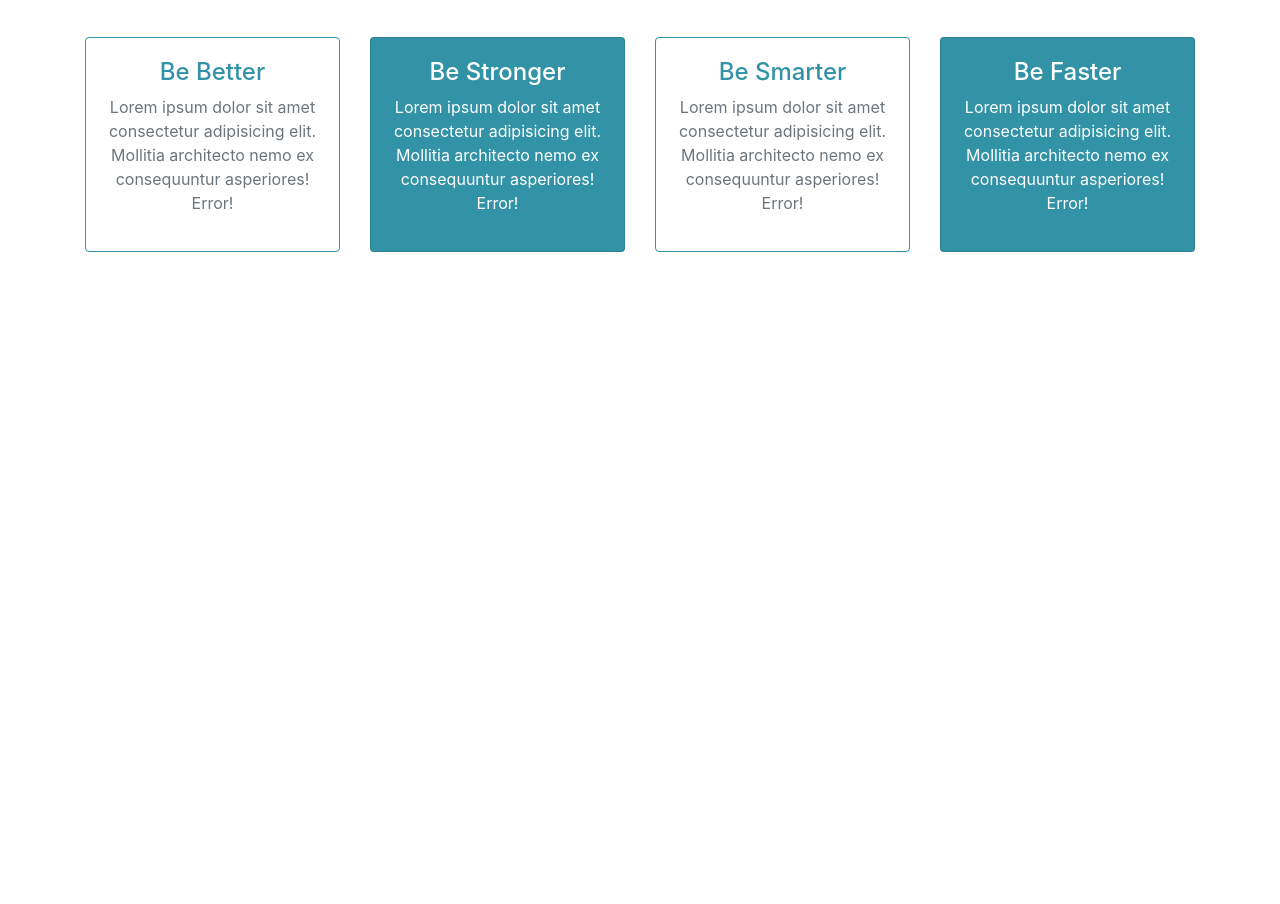
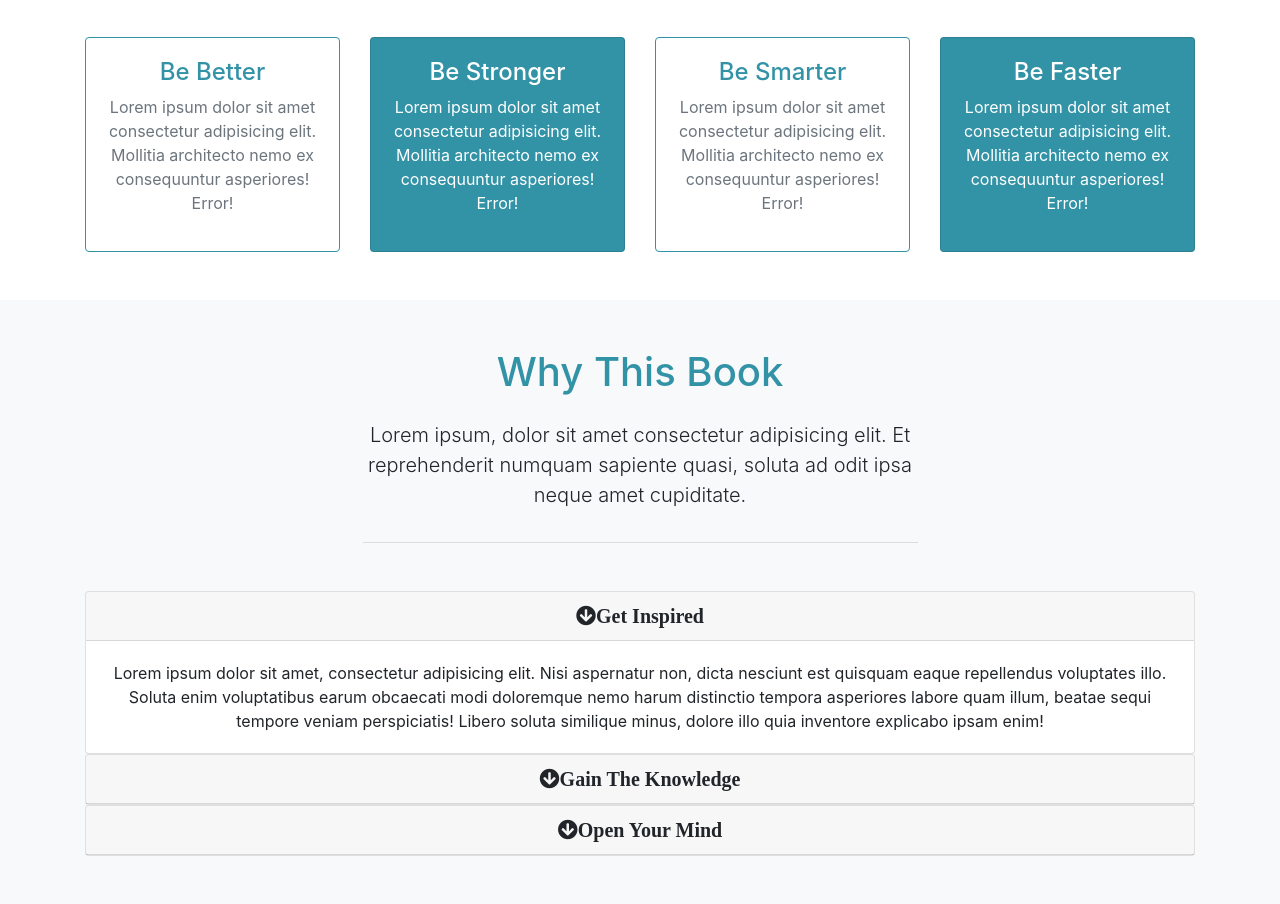
Before and after one commit to KristinaChausheva/Mizuxe, a plain HTML site: page index.html in a window 1280 px wide. Shown: the part 857-1761 px from the top of the page. Before the commit the page ends 1157 px from the top, so only its background shows below. Drawn offline with nearby package versions, Linux system fonts and the light colour scheme.

Commit message:
about section

```diff
--- a/index.html
+++ b/index.html
@@ -13,7 +13,7 @@
 
 <body>
 
-<nav class="navbar navbar-expand-md navbar-light fixed-top py-4">
+<nav class="navbar navbar-expand-md navbar-light fixed-top py-4 ">
     <div class="container">
         <a href="#home" class="navbad-brand">
             <img src="img/mlogo.png" width="50" height="50" alt="">
@@ -124,6 +124,62 @@
     </div>
 </section>
 
+<!-- ABOUT-->
+
+<section id="abput" class="py-5 text-center bg-light">
+    <div class="container">
+        <div class="row">
+            <div class="col">
+                <div class="info-header mb-5">
+                    <h1 class="text-primary pb-3">Why This Book</h1>
+                    <p class="lead pb-3">Lorem ipsum, dolor sit amet consectetur adipisicing elit. Et reprehenderit numquam sapiente quasi, soluta ad odit ipsa neque amet cupiditate.</p>
+                </div>
+                <div id="accordion" class="">
+
+                    <div class="card">
+                        <div class="card-header">
+                            <h5 class="mb-0">
+                                <div href="#collapse1" data-toggle="collapse" data-parent="#accordion">
+                                    <i class="fa fa-arrow-circle-down">Get Inspired</i>
+                                </div>
+                            </h5>
+                        </div>
+                        <div id="collapse1" class="collapse show">
+                            <div class="card-body">Lorem ipsum dolor sit amet, consectetur adipisicing elit. Nisi aspernatur non, dicta nesciunt est quisquam eaque repellendus voluptates illo. Soluta enim voluptatibus earum obcaecati modi doloremque nemo harum distinctio tempora asperiores labore quam illum, beatae sequi tempore veniam perspiciatis! Libero soluta similique minus, dolore illo quia inventore explicabo ipsam enim!</div>
+                        </div>
+                    </div>
+
+                    <div class="card">
+                        <div class="card-header">
+                            <h5 class="mb-0">
+                                <div href="#collapse2" data-toggle="collapse" data-parent="#accordion">
+                                    <i class="fa fa-arrow-circle-down">Gain The Knowledge</i>
+                                </div>
+                            </h5>
+                        </div>
+                        <div id="collapse2" class="collapse">
+                            <div class="card-body">Lorem ipsum dolor sit amet, consectetur adipisicing elit. Nisi aspernatur non, dicta nesciunt est quisquam eaque repellendus voluptates illo. Soluta enim voluptatibus earum obcaecati modi doloremque nemo harum distinctio tempora asperiores labore quam illum, beatae sequi tempore veniam perspiciatis! Libero soluta similique minus, dolore illo quia inventore explicabo ipsam enim!</div>
+                        </div>
+                    </div>
+
+                    <div class="card">
+                        <div class="card-header">
+                            <h5 class="mb-0">
+                                <div href="#collapse3" data-toggle="collapse" data-parent="#accordion">
+                                    <i class="fa fa-arrow-circle-down">Open Your Mind</i>
+                                </div>
+                            </h5>
+                        </div>
+                        <div id="collapse3" class="collapse">
+                            <div class="card-body">Lorem ipsum dolor sit amet, consectetur adipisicing elit. Nisi aspernatur non, dicta nesciunt est quisquam eaque repellendus voluptates illo. Soluta enim voluptatibus earum obcaecati modi doloremque nemo harum distinctio tempora asperiores labore quam illum, beatae sequi tempore veniam perspiciatis! Libero soluta similique minus, dolore illo quia inventore explicabo ipsam enim!</div>
+                        </div>
+
+                    </div>
+                </div>
+            </div>
+        </div>
+    </div>
+</section>
 
 
 <script src="https://code.jquery.com/jquery-3.3.1.slim.min.js" integrity="sha384-q8i/X+965DzO0rT7abK41JStQIAqVgRVzpbzo5smXKp4YfRvH+8abtTE1Pi6jizo" crossorigin="anonymous"></script>
--- a/scss/style.scss
+++ b/scss/style.scss
@@ -32,6 +32,11 @@ body {
     }
 }
 
+.info-header{
+    width: 50%;
+    margin: auto;
+    border-bottom: 1px #ddd solid;
+}
 
 
 @media(max-width: 768px){
```
Also changed, not shown: scss/style.css, 1 other file.
